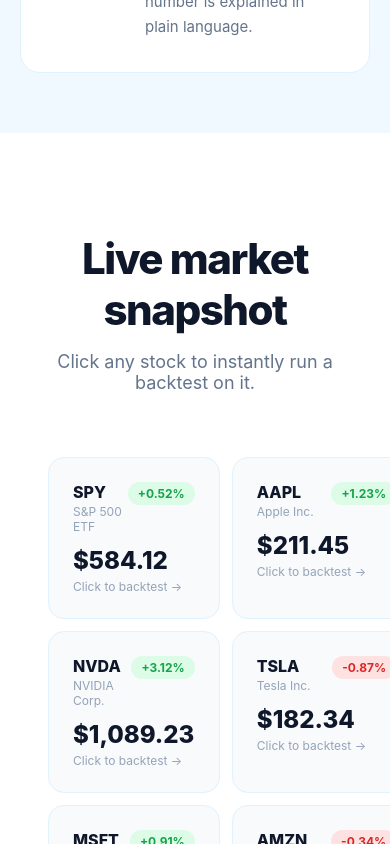
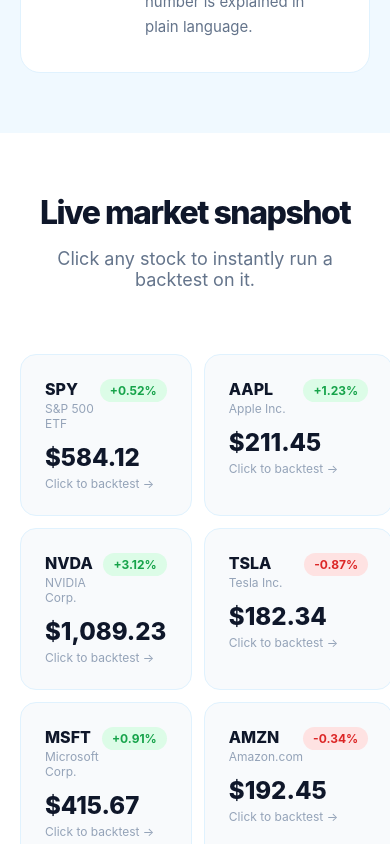
Before and after one commit to RoyShomron/quant-site, a React (Create React App) app in the folder frontend/: page / in a window 390 px wide. Shown: the part 4640-5484 px from the top of the page. Built offline with nearby package versions, Linux system fonts and the light colour scheme.

Commit message:
Fixed mobile issues

```diff
--- a/frontend/src/Backtest.js
+++ b/frontend/src/Backtest.js
@@ -341,7 +341,7 @@
 
         {/* Empty state */}
         {!data && !loading && !error && (
-          <div style={{ display: "grid", gridTemplateColumns: "1fr 1fr", gap: 32 }}>
+          <div style={{ display: "grid", gridTemplateColumns: isMobile ? "1fr" : "1fr 1fr", gap: 32 }}>
             <div style={{ background: "#1e293b", border: "1px solid #334155", borderRadius: 20, padding: 48, textAlign: "center" }}>
               <div style={{ fontSize: 56, marginBottom: 20 }}>📊</div>
               <h3 style={{ color: "#fff", fontWeight: 700, fontSize: 22, marginBottom: 12 }}>Ready to backtest</h3>
--- a/frontend/src/Home.js
+++ b/frontend/src/Home.js
@@ -248,10 +248,10 @@
       </section>
 
       {/* Live Market Snapshot */}
-      <section style={{ padding: "100px 48px", background: "#fff" }}>
+      <section style={{ padding: isMobile ? "60px 20px" : "100px 48px", background: "#fff" }}>
         <div style={{ maxWidth: 1100, margin: "0 auto" }}>
           <div className="fade-in" style={{ textAlign: "center", marginBottom: 64 }}>
-            <h2 style={{ fontSize: 42, fontWeight: 800, letterSpacing: -1.5, marginBottom: 16 }}>Live market snapshot</h2>
+            <h2 style={{ fontSize: isMobile ? 32 : 42, fontWeight: 800, letterSpacing: -1.5, marginBottom: 16 }}>Live market snapshot</h2>
             <p style={{ fontSize: 18, color: "#64748b", maxWidth: 500, margin: "0 auto" }}>Click any stock to instantly run a backtest on it.</p>
           </div>
           <div className="fade-in" style={{ display: "grid", gridTemplateColumns: isMobile ? "repeat(2, 1fr)" : "repeat(4, 1fr)", gap: isMobile ? 12 : 20 }}>
@@ -335,10 +335,10 @@
       </section>
 
       {/* FAQ */}
-      <section style={{ padding: "100px 48px", background: "#fff" }}>
+      <section style={{ padding: isMobile ? "60px 20px" : "100px 48px", background: "#fff" }}>
         <div style={{ maxWidth: 800, margin: "0 auto" }}>
           <div className="fade-in" style={{ textAlign: "center", marginBottom: 64 }}>
-            <h2 style={{ fontSize: 42, fontWeight: 800, letterSpacing: -1.5, marginBottom: 16 }}>Frequently asked questions</h2>
+            <h2 style={{ fontSize: isMobile ? 32 : 42, fontWeight: 800, letterSpacing: -1.5, marginBottom: 16 }}>Frequently asked questions</h2>
             <p style={{ fontSize: 18, color: "#64748b" }}>Everything a beginner needs to know before getting started.</p>
           </div>
           <div style={{ display: "flex", flexDirection: "column", gap: 16 }}>
@@ -358,7 +358,7 @@
       </section>
 
       {/* Email Signup */}
-      <section style={{ padding: "80px 48px", background: "#f0f9ff", borderTop: "1px solid #e0f2fe" }}>
+      <section style={{ padding: isMobile ? "60px 20px" : "80px 48px", background: "#f0f9ff", borderTop: "1px solid #e0f2fe" }}>
         <div className="fade-in" style={{ maxWidth: 560, margin: "0 auto", textAlign: "center" }}>
           <div style={{ display: "inline-block", background: "#e0f2fe", color: "#0369a1", fontSize: 13, fontWeight: 700, padding: "6px 18px", borderRadius: 100, marginBottom: 20 }}>Stay in the loop</div>
           <h2 style={{ fontSize: 32, fontWeight: 800, letterSpacing: -1, marginBottom: 12, color: "#0f172a" }}>New strategies dropping soon</h2>
```
